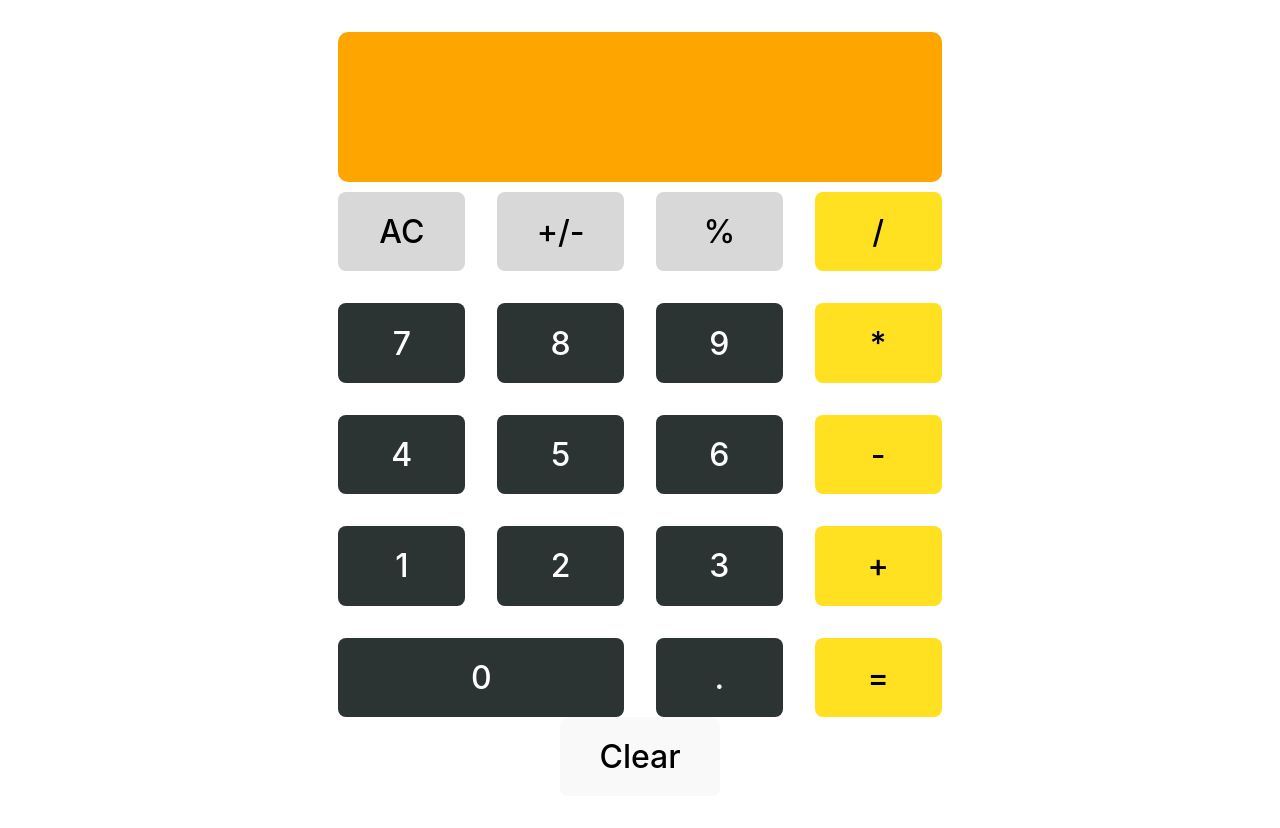
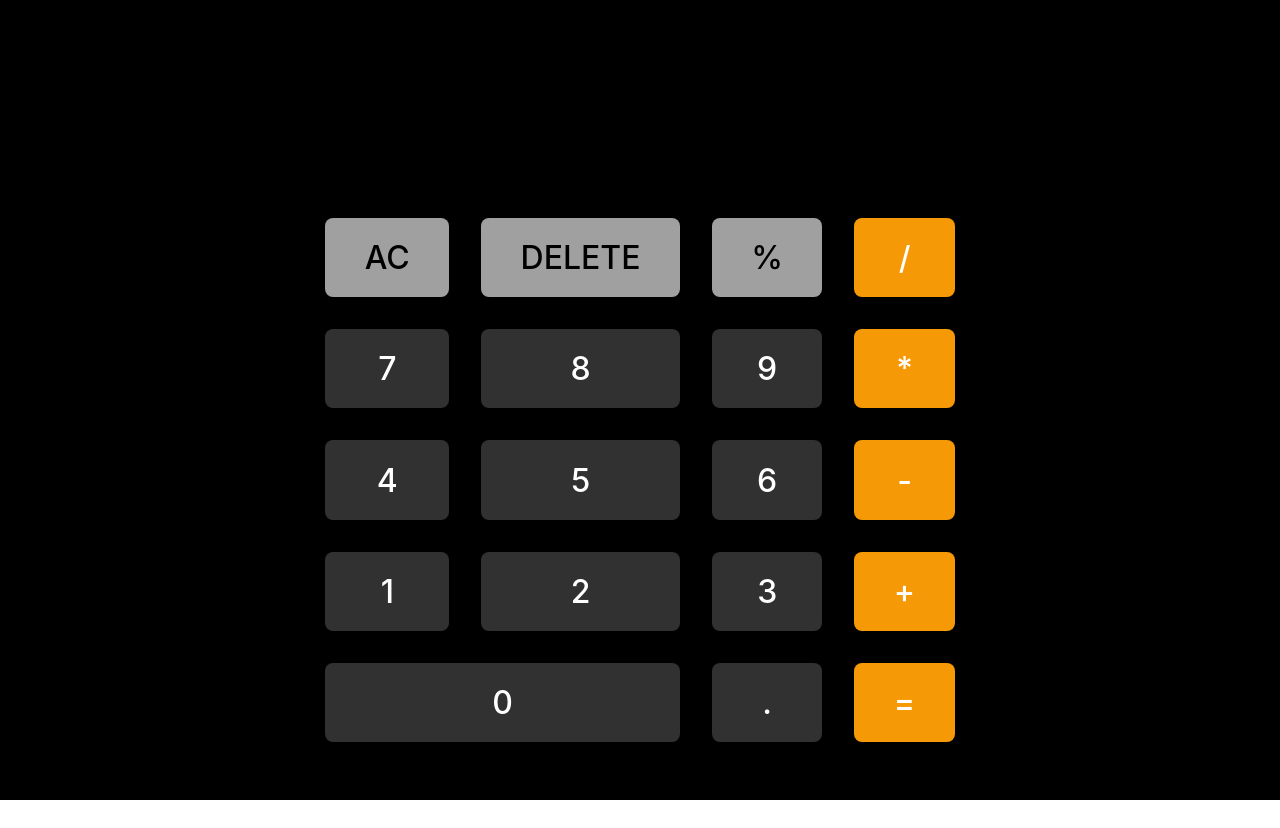
Before and after one commit to luisherdeth2020/Calculadora, a React (Vite) app: page / in a window 1280 px wide. After the commit the page ends 800 px from the top, so only its background shows below. Built offline with nearby package versions, Linux system fonts and the light colour scheme.

Commit message:
Bug (tecla punto). No puedo agregar 0.3, ni 1.3

```diff
--- a/src/App.css
+++ b/src/App.css
@@ -1,10 +1,18 @@
 #root {
-  max-width: 1280px;
+	/* max-width: 1280px; */
 	margin: 0 auto;
 	padding: 2rem;
 	text-align: center;
+  width: 40%;
+  display: flex;
+  justify-content: center;
+  align-items:center;
 }
-
+body {
+	background-color: black;
+  margin: 0;
+  padding: 0;
+}
 .logo {
 	height: 6em;
 	padding: 1.5em;
--- a/src/components/Pantalla.jsx
+++ b/src/components/Pantalla.jsx
@@ -1,6 +1,6 @@
 import styles from './Pantalla.module.css';
 
-export function Pantalla({ input = '' }) {
+export function Pantalla({ input}) {
 
 	// <button onClick={onButtonClick} />;
 	return <div className={styles.screen}>{input}</div>;
--- a/src/components/Pantalla.module.css
+++ b/src/components/Pantalla.module.css
@@ -1,10 +1,8 @@
 .screen{
-    background-color: orange;
     height: 150px;
     display: flex;
     align-items: center;
     justify-content: end;
-    width: 100%;
     margin-bottom: 10px;
     margin-right: 10px;
     border-radius:10px;
@@ -14,4 +12,5 @@
     -o-border-radius:10px;
     font-size: 2em;
     font-weight: bold;
+    color:white;
 }
--- a/src/components/Teclas.jsx
+++ b/src/components/Teclas.jsx
@@ -1,53 +1,78 @@
 import { useState } from 'react';
 import styles from './Teclas.module.css';
 import Pantalla from './Pantalla';
-import { evaluate } from 'mathjs';
+import { evaluate, isNumber } from 'mathjs';
 
 export function Teclas() {
-	const [num, setNum] = useState('');
+	const [input, setInput] = useState('');
+	const [errorMessage, setErrorMessage] = useState({ show: false, message: '' });
+
 	const tecla = [
 		{ color: 'btnGray', data: 'AC' },
-		{ color: 'btnGray', data: '+/-' },
+		{ color: 'btnGray', data: 'DELETE' },
 		{ color: 'btnGray', data: '%' },
 		{ color: 'btnYellow', data: '/' },
-		{ color: 'btnBlack', data: '7' },
-		{ color: 'btnBlack', data: '8' },
-		{ color: 'btnBlack', data: '9' },
+		{ color: 'btnBlack', data: 7 },
+		{ color: 'btnBlack', data: 8 },
+		{ color: 'btnBlack', data: 9 },
 		{ color: 'btnYellow', data: '*' },
-		{ color: 'btnBlack', data: '4' },
-		{ color: 'btnBlack', data: '5' },
-		{ color: 'btnBlack', data: '6' },
+		{ color: 'btnBlack', data: 4 },
+		{ color: 'btnBlack', data: 5 },
+		{ color: 'btnBlack', data: 6 },
 		{ color: 'btnYellow', data: '-' },
-		{ color: 'btnBlack', data: '1' },
-		{ color: 'btnBlack', data: '2' },
-		{ color: 'btnBlack', data: '3' },
+		{ color: 'btnBlack', data: 1 },
+		{ color: 'btnBlack', data: 2 },
+		{ color: 'btnBlack', data: 3 },
 		{ color: 'btnYellow', data: '+' },
-		{ color: 'btnBlack', data: '0' },
+		{ color: 'btnBlack', data: 0 },
 		{ color: 'btnBlack', data: '.' },
 		{ color: 'btnYellow', data: '=' },
 	];
 
+	// console.log(input.toString().substring(0,3).includes('*'))
+	console.log(typeof input);
+	console.log(input);
+	console.log(errorMessage);
 	const onButtonClick = (e) => {
 		const lastInput = e.data;
-		const isEqualSign = lastInput === '=';
-		const result = isEqualSign ? evaluate(num) : num + lastInput;
-		if (lastInput === 'AC') {
-			setNum('');
-		} else if (num=== '') {
-			num + lastInput;
-			// setNum(result);
-			// setNum('');
-		} else {
-			setNum(result);
-			// alert('prueba');
+		const operators = /[-+*%/]/;
+		const isAC = lastInput === 'AC';
+
+		if (isAC) {
+			setInput('');
+		} else if (lastInput === '=') {
+			try {
+				setInput(evaluate(input));
+			} catch (error) {
+				setErrorMessage({ show: true, message: 'Lo sentimos😖 el que me programo no le supo🤬' });
+				setInput(`${input}`);
+			}
+		} else if (lastInput === 'DELETE' || isNumber(lastInput) === 'DELETE') {
+			setInput(input.substring(0, input.length - 1));
+			setErrorMessage({ show: false, message: '' });
+		} else if (input === '') {
+			setErrorMessage({ show: false, errorMessage: '' });
+			setInput(`${input}${lastInput}`);
+		} else if (isNumber(input)) {
+			// alert('pepe');
+			setErrorMessage({ show: true, message: 'Faltan datos🤬' });
+
+			setInput(`${lastInput}`);
+		} else if (input === operators) {
+			setInput(`${input}${lastInput}`);
+		} else if (isNumber(lastInput)) {
+			// alert('hola');
+			setInput(`${input}${lastInput}`);
+		} else if (operators.test(lastInput)) {
+			// alert('ojo');
+			setInput(`${input}${lastInput}`);
 		}
 	};
-	// console.log(num);
-	// console.log(num);
 
 	return (
 		<>
-			<Pantalla input={num} />
+			{errorMessage.show && <div className={styles.error}>{errorMessage.message}</div>}
+			<Pantalla input={input} />
 			<div className={styles.container}>
 				{tecla.map((e, i) => (
 					<button
@@ -59,8 +84,9 @@ export function Teclas() {
 					</button>
 				))}
 			</div>
-			<button onClick={() => setNum('')}>Clear</button>
 		</>
 	);
 }
 export default Teclas;
+
+// Bug encontrado
--- a/src/components/Teclas.module.css
+++ b/src/components/Teclas.module.css
@@ -8,20 +8,26 @@
 }
 .btnGray {
 	color: black;
-	background-color: #d8d8d8;
+	background-color: #A0A0A0;
 }
 .btnYellow {
-	background-color: rgba(255, 221, 0, 0.866);
+	color:white;
+	background-color: #F69906;
 }
 
 .btnBlack,
 .hans {
 	color: white;
-	background-color: #2c3333;
+	background-color: #313131;
 }
 .hans {
     grid-column:1/3;
 }
 body{
 	font-size: 2em;
+	margin: 0;
+	padding: 0;
 }
+.error{
+	color:white;
+}
```
Also changed, not shown: src/components/Ejerciciopen.jsx (added, +47 -0 lines). Lines whose indentation alone changed are shown as unchanged.
